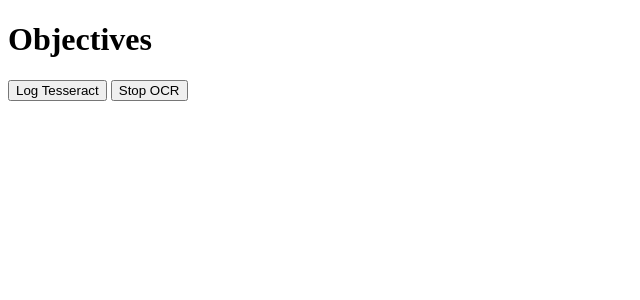
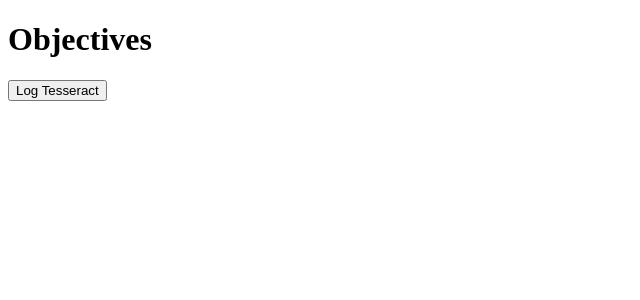
Before and after one commit to oneesandd/phasmo-tools, a SvelteKit app: page /objectives in a window 1280 px wide. Shown: the top 300 px of the page, without its empty margins (0-640 px from the left). Built offline with nearby package versions, Linux system fonts and the light colour scheme.

Commit message:
Update +page.svelte

```diff
--- a/src/routes/objectives/+page.svelte
+++ b/src/routes/objectives/+page.svelte
@@ -40,9 +40,6 @@
 
     let video; // Global variable for the video element
     let stream; // Global variable for the media stream
-    let ocrRunning = false; // Control variable to manage OCR execution
-    let ocrTimeout; // Variable to store the OCR timeout
-    let foundObjective = false; // Variable to track if at least one objective is found
     const targetPixelX = 1160; // Replace with your target pixel X coordinate
     const targetPixelY = 240; // Replace with your target pixel Y coordinate
     const targetRGB = { r: 255, g: 255, b: 255 }; // Replace with your target RGB coloR
@@ -136,42 +133,22 @@
         return isColorMatch;
     }
 
-    async function startOCR(canvasFull) {
-        ocrRunning = true; // Set the control variable to true
-
-        while (ocrRunning) {
-            await processFrame(canvasFull);
-            await new Promise(resolve => setTimeout(resolve, 100)); // Throttle processing, adjust delay as needed
-            stopOCR();
-        }
-        // stopOCR();
+    async function runOCR(canvasFull) {
+        await processFrame(canvasFull);
+        await new Promise(resolve => setTimeout(resolve, 100)); // Throttle processing, adjust delay as needed
     }
 
-    function stopOCR() {
-        ocrRunning = false; // Set the control variable to false
-        ocrTimeout = setTimeout(() => {
-            foundObjective = false;
-        }, 10000);
-    }
-
-        async function logTesseract() {
+    async function logTesseract() {
         const canvasFull = document.getElementById('canvas-full');
         await startScreenCapture();  // Start capturing the screen once
 
         // Check the pixel color periodically
         const pixelCheckInterval = setInterval(async () => {
             if (await checkVideoPixelColor()) {
-                await startOCR(canvasFull); // Start OCR if the color matches
+                await runOCR(canvasFull); // Start OCR if the color matches
                 // Do not clear the interval here to continue checking for pixel color
             }
         }, 1000); // Check every second
-
-        // Ensure OCR stops if time runs out
-        setTimeout(() => {
-            stopOCR(); // Stop OCR after 10 seconds if not triggered
-            // You may choose to stop the pixel check here if desired
-            // clearInterval(pixelCheckInterval);
-        }, 10000);
     }
 
     async function processFrame(canvasFull) {
@@ -199,13 +176,7 @@
             if (containsIgnoreCase(objectives, key)) {
                 console.log(keywordMap[key]);
                 textObjectives.innerHTML += `${keywordMap[key]} <br>`;
-                foundObjective = true; // Set to true if an objective is found
             }
-        }
-
-        // Stop OCR if at least one objective is found
-        if (foundObjective) {
-            stopOCR(); // Stop the OCR but keep checking pixel color
         }
     }
 
@@ -228,7 +199,6 @@
 <div class="container">
     <h1>Objectives</h1>
     <button on:click={logTesseract}>Log Tesseract</button>
-    <button on:click={stopOCR}>Stop OCR</button> <!-- Button to stop the OCR -->
 </div>
 
 <canvas id="canvas-full"></canvas>
```
